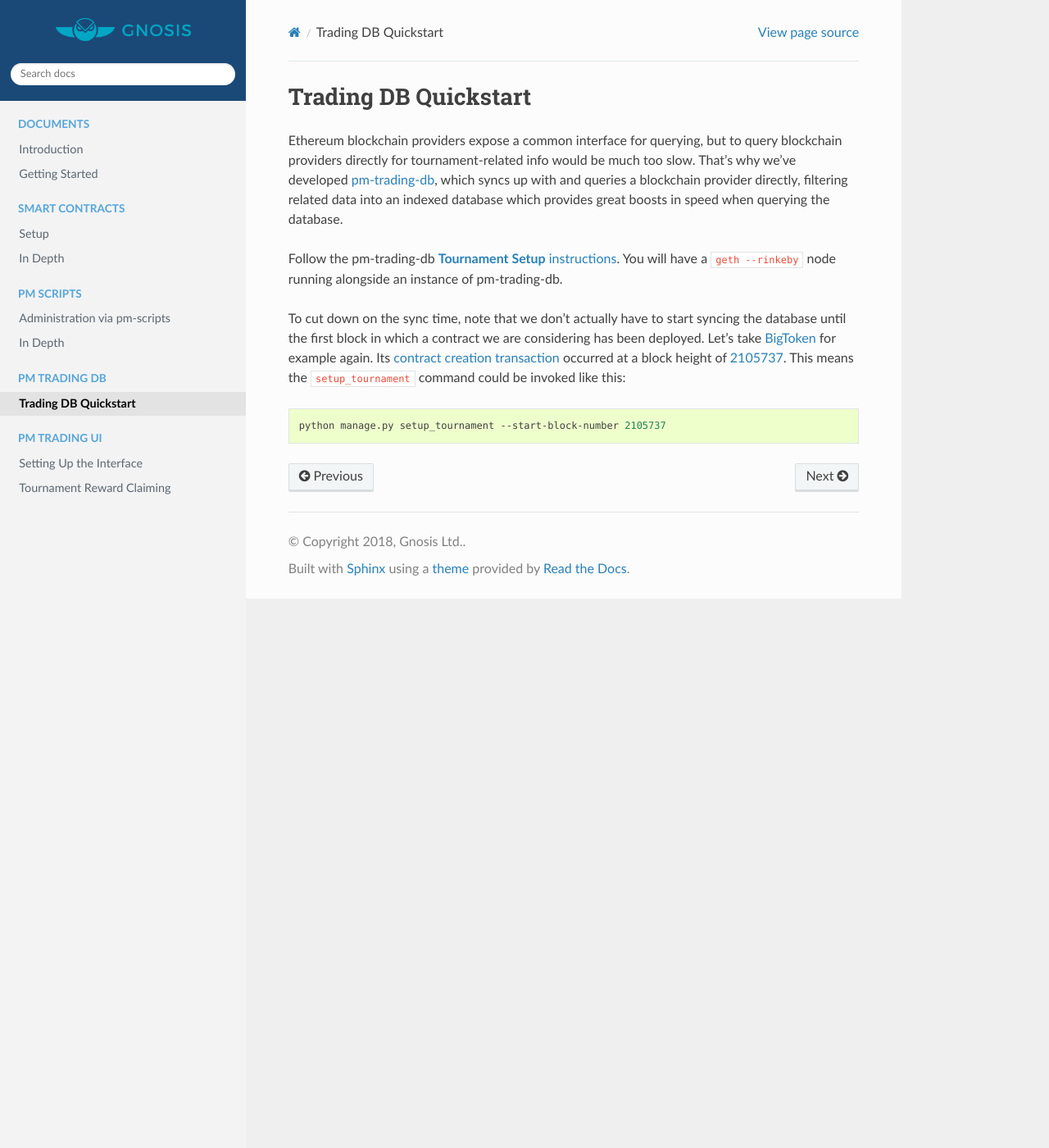
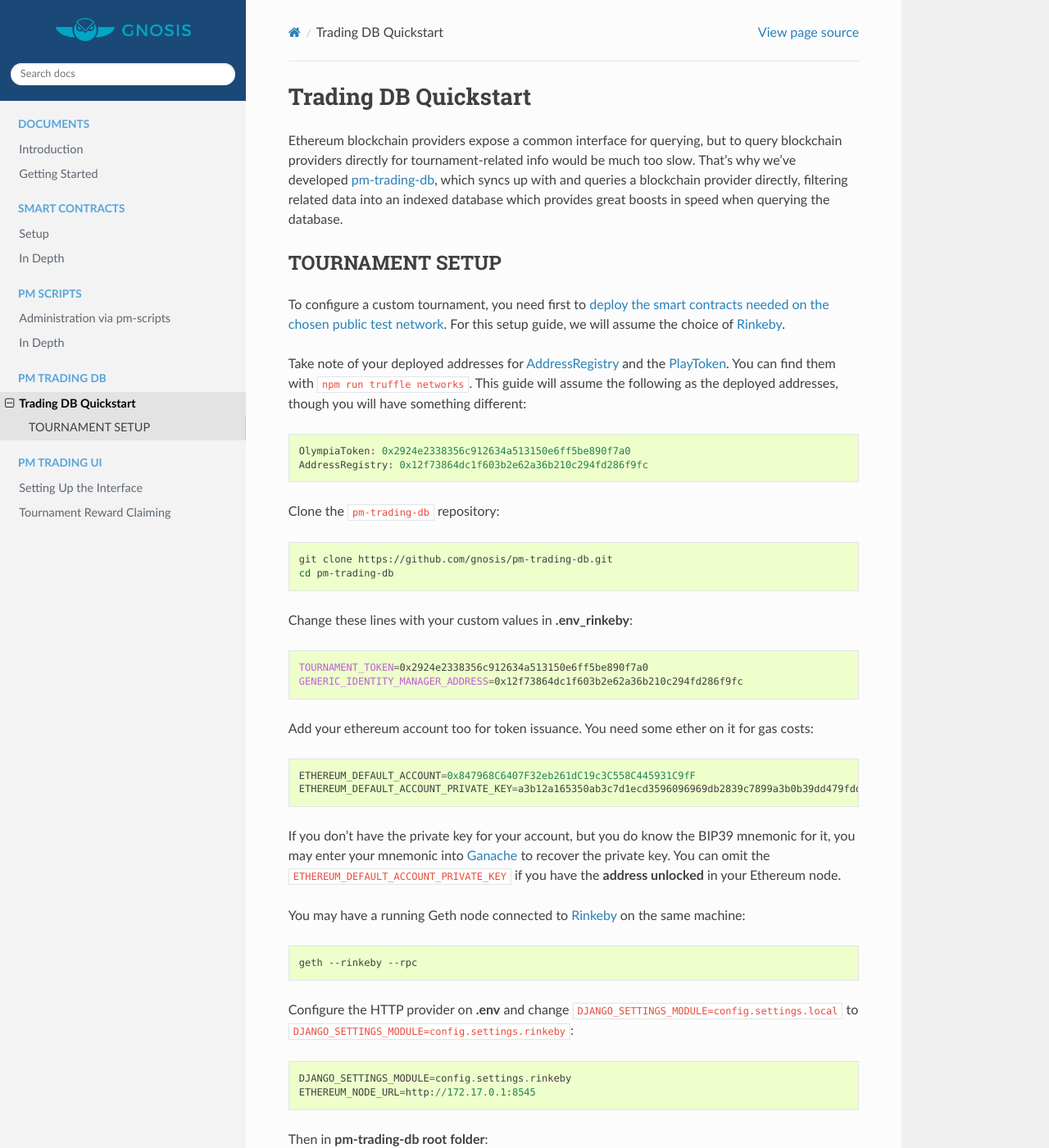
Before and after one commit to uivlis/conditional-tokens, a Sphinx documentation site: the page built from source/pm-trading-db.md, in a window 1280 px wide and 1400 px high. Shown: the whole window at 82% size. Built offline with Sphinx 7.4.7 and the Read the Docs theme 2.0.0, drawn with Linux system fonts in a browser that asks for light colours; some of the changed text lies outside the part shown.

Commit message:
Document tournament setup

````diff
--- a/source/pm-trading-db.md
+++ b/source/pm-trading-db.md
@@ -2,10 +2,86 @@
 
 Ethereum blockchain providers expose a common interface for querying, but to query blockchain providers directly for tournament-related info would be much too slow. That's why we've developed [pm-trading-db](https://github.com/gnosis/pm-trading-db), which syncs up with and queries a blockchain provider directly, filtering related data into an indexed database which provides great boosts in speed when querying the database.
 
-Follow the pm-trading-db [**Tournament Setup** instructions](https://github.com/gnosis/pm-trading-db#tournament-setup). You will have a `geth --rinkeby` node running alongside an instance of pm-trading-db.
+## TOURNAMENT SETUP
 
-To cut down on the sync time, note that we don't actually have to start syncing the database until the first block in which a contract we are considering has been deployed. Let's take [BigToken](https://rinkeby.etherscan.io/address/0xd3515609e3231d6c5b049a28d0d09d038b4cfaed) for example again. Its [contract creation transaction](https://rinkeby.etherscan.io/tx/0xaa10a3d8ba2a08ae277eaadd5b876753ac118ede542ae89c25c882eda3766c53) occurred at a block height of [2105737](https://rinkeby.etherscan.io/block/2105737). This means the `setup_tournament` command could be invoked like this:
+To configure a custom tournament, you need first to [deploy the smart contracts needed on the chosen public test network](smart-contracts.md). For this setup guide, we will assume the choice of [Rinkeby](https://www.rinkeby.io/#stats).
+
+Take note of your deployed addresses for [AddressRegistry](https://github.com/gnosis/pm-apollo-contracts#addressregistry) and the [PlayToken](https://github.com/gnosis/pm-apollo-contracts#playtoken). You can find them with `npm run truffle networks`. This guide will assume the following as the deployed addresses, though you will have something different:
+
+```
+OlympiaToken: 0x2924e2338356c912634a513150e6ff5be890f7a0
+AddressRegistry: 0x12f73864dc1f603b2e62a36b210c294fd286f9fc
+```
+
+Clone the `pm-trading-db` repository:
 
 ```sh
-python manage.py setup_tournament --start-block-number 2105737
+git clone https://github.com/gnosis/pm-trading-db.git
+cd pm-trading-db
 ```
+
+Change these lines with your custom values in **.env_rinkeby**:
+
+```sh
+TOURNAMENT_TOKEN=0x2924e2338356c912634a513150e6ff5be890f7a0
+GENERIC_IDENTITY_MANAGER_ADDRESS=0x12f73864dc1f603b2e62a36b210c294fd286f9fc
+```
+
+Add your ethereum account too for token issuance. You need some ether on it for gas costs:
+
+```
+ETHEREUM_DEFAULT_ACCOUNT=0x847968C6407F32eb261dC19c3C558C445931C9fF
+ETHEREUM_DEFAULT_ACCOUNT_PRIVATE_KEY=a3b12a165350ab3c7d1ecd3596096969db2839c7899a3b0b39dd479fdd5148c7
+```
+
+If you don't have the private key for your account, but you do know the BIP39 mnemonic for it, you may enter your mnemonic into [Ganache](http://truffleframework.com/ganache/) to recover the private key. You can omit the `ETHEREUM_DEFAULT_ACCOUNT_PRIVATE_KEY` if you have the **address unlocked** in your Ethereum node.
+
+You may have a running Geth node connected to [Rinkeby](https://www.rinkeby.io/#geth) on the same machine:
+
+```sh
+geth --rinkeby --rpc
+```
+
+Configure the HTTP provider on **.env** and change `DJANGO_SETTINGS_MODULE=config.settings.local` to `DJANGO_SETTINGS_MODULE=config.settings.rinkeby`:
+
+```
+DJANGO_SETTINGS_MODULE=config.settings.rinkeby
+ETHEREUM_NODE_URL=http://172.17.0.1:8545
+```
+
+Then in **pm-trading-db root folder**:
+
+```
+docker-compose build --force-rm
+docker-compose run web sh
+python manage.py migrate
+python manage.py setup_tournament --start-block-number 2000000
+exit
+docker-compose up
+```
+
+The command `setup_tournament` will prepare the database and set up periodic tasks:
+  - `--start-block-number` will, if specified, start pm-trading-db processing at a specific block instead of all the way back at the genesis block. You should give it as late a block before tournament events start occurring as you can. We don't actually have to start syncing the database until the first block in which a contract we are considering has been deployed. Let's take [BigToken](https://rinkeby.etherscan.io/address/0xd3515609e3231d6c5b049a28d0d09d038b4cfaed) for example again. Its [contract creation transaction](https://rinkeby.etherscan.io/tx/0xaa10a3d8ba2a08ae277eaadd5b876753ac118ede542ae89c25c882eda3766c53) occurred at a block height of [2105737](https://rinkeby.etherscan.io/block/2105737). This means the `setup_tournament` command could be invoked like this:
+    ```sh
+    python manage.py setup_tournament --start-block-number 2105737
+    ```
+  - **Ethereum blockchain event listener** every 5 seconds (the main task of the application).
+  - **Scoreboard calculation** every 10 minutes.
+  - **Token issuance** every minute. Tokens will be issued in batches of 50 users (to prevent
+  exceeding the block limitation). A flag will be set to prevent users from being issued again on next
+  execution of the task.
+  - **Token issuance flag clear**. Once a day the token issuance flag will be cleared so users will
+  receive new tokens every day.
+
+All these tasks can be changed in the [application admin](http://localhost:8000/admin/django_celery_beat/periodictask/).
+You will need a superuser:
+
+```
+docker-compose run web sh
+python manage.py createsuperuser
+```
+
+You should have now the api running in http://localhost:8000. You have to be patient because the
+first synchronization of Rinkeby may take some time, depending on how many blocks pm-trading-db has to process. It may take even more time if your Geth node is unsynchronized, since it [may need to finish synchronizing](https://github.com/ethereum/go-ethereum/issues/14338) before it will have the information required.
+
+At this point you should have a `geth --rinkeby` node running alongside an instance of **pm-trading-db**.
````
